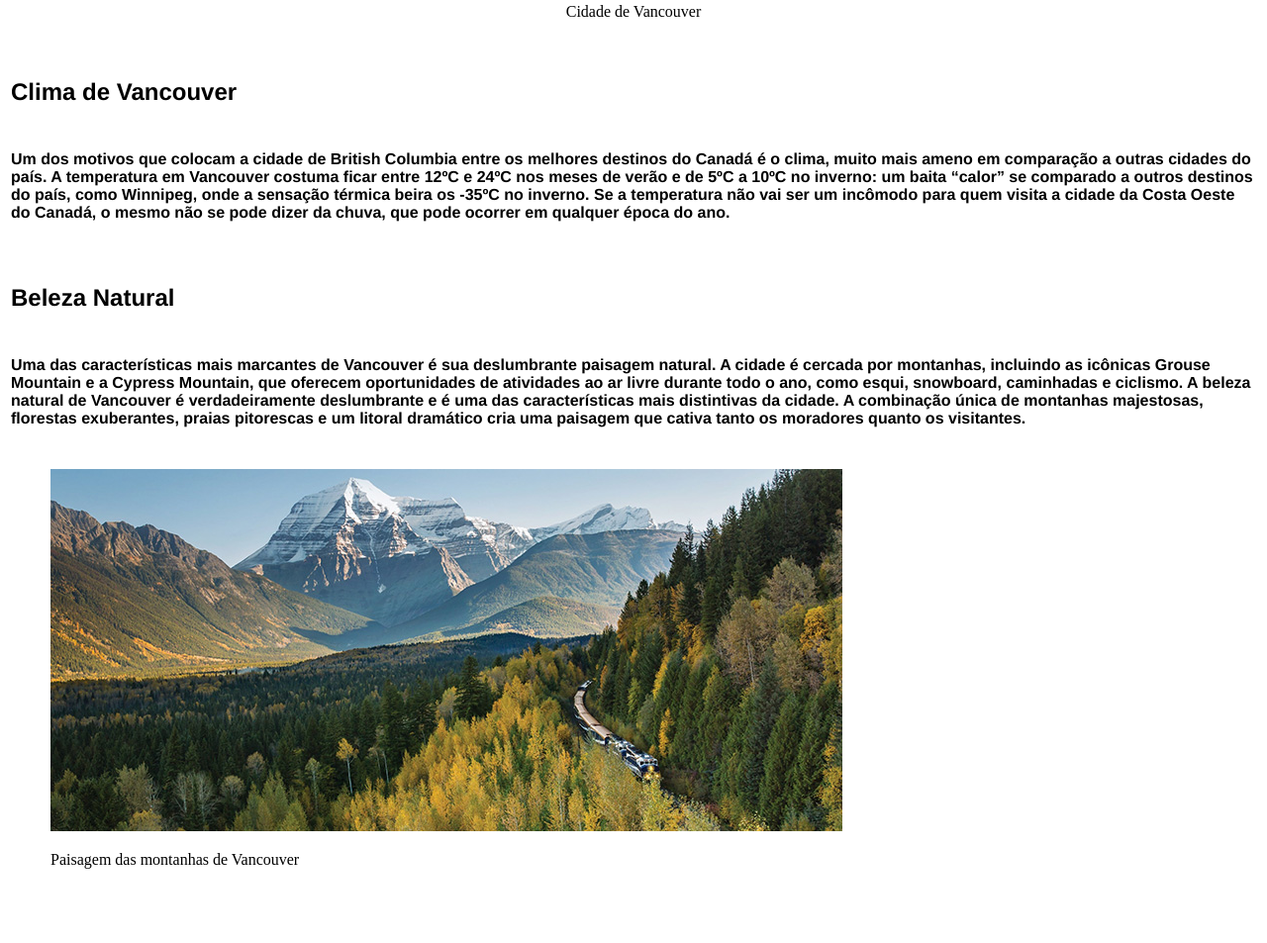
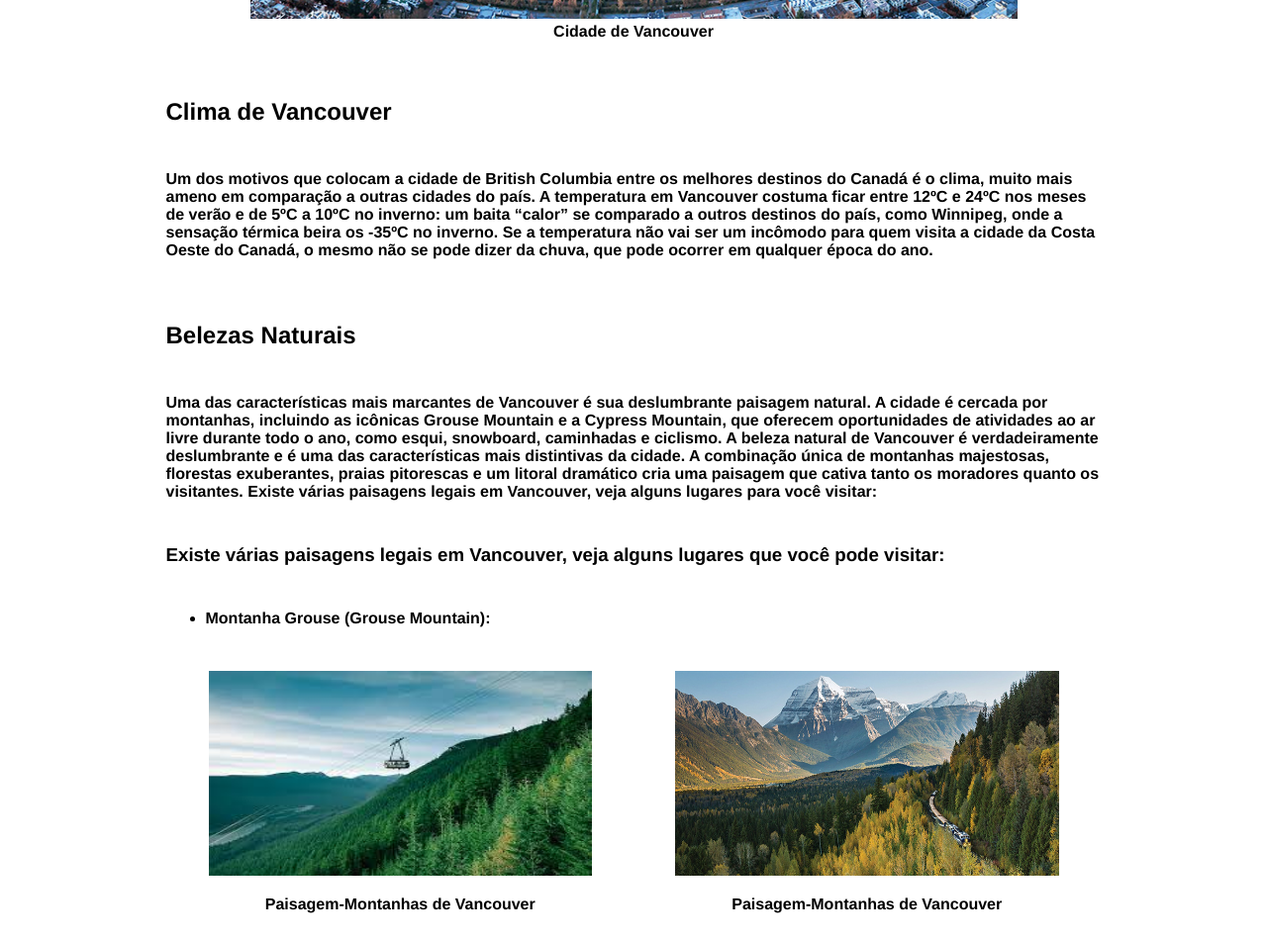
Before and after one commit to angelorian/Angelo.Rian_T1_Lugar_que_gostaria_de_conhecer, a plain HTML site: page index.html in a window 1280 px wide. Shown: the part 1302-2255 px from the top of the page at 99% size. Before the commit the page ends 2199 px from the top, so only its background shows below. Drawn offline with Linux system fonts and the light colour scheme.

Commit message:
Update index.html

```diff
--- a/index.html
+++ b/index.html
@@ -54,15 +54,14 @@
             Vancouver
         </h2>
     </font>
-    <table bgcolor="White" align="left" width="100%">
+    <table bgcolor="White" align="center" width="75%">
         <tr>
             <td>
-                <div align="left">
+                <div>
                     <font face="Helvetica">
                     <p>
                         <b>
-                            <h4>
-                                Vancouver é uma cidade bem diferente das que encontramos no Brasil. Localizada na província de Colúmbia Britânica, a oeste do Canadá, Vancouver é a terceira maior região metropolitana do país.
+                            <h4>Vancouver é uma cidade bem diferente das que encontramos no Brasil. Localizada na província de Colúmbia Britânica, a oeste do Canadá, é a terceira maior região metropolitana do país.
 
                                 Com uma excelente qualidade de vida, a cidade de Vancouver conta com um contraste entre os arranha-céus, as residências em estilo vitoriano e a natureza exuberante.
 
@@ -85,7 +84,7 @@
                 <figure>
                     <img src="img/Vancouver.jpg" width="775px" height="414px">
                     <figcaption>
-                        <font face="Heveltica"><p>Cidade de Vancouver</p></font>
+                        <font face="Helvetica"><b>Cidade de Vancouver</b></font>
                     </figcaption>
                 </figure>
             </td>
@@ -101,8 +100,7 @@
                 <div>
                     <p>
                         <b>
-                            <font face="Helvetica"><h4>
-                                Um dos motivos que colocam a cidade de British Columbia entre os melhores destinos do Canadá é o clima, muito mais ameno em comparação a outras cidades do país.
+                            <font face="Helvetica"><h4> Um dos motivos que colocam a cidade de British Columbia entre os melhores destinos do Canadá é o clima, muito mais ameno em comparação a outras cidades do país.
 
 A temperatura em Vancouver costuma ficar entre 12ºC e 24ºC nos meses de verão e de 5ºC a 10ºC no inverno: um baita “calor” se comparado a outros destinos do país, como Winnipeg, onde a sensação térmica beira os -35ºC no inverno.
 
@@ -116,7 +114,7 @@ Se a temperatura não vai ser um incômodo para quem visita a cidade da Costa Oe
         <tr>
             <td>
                 <br>
-                <font face="Helvetica"><h2>Beleza Natural</h2></font>
+                <font face="Helvetica"><h2>Belezas Naturais</h2></font>
             </td>
         </tr>
         <tr>
@@ -129,20 +127,56 @@ Se a temperatura não vai ser um incômodo para quem visita a cidade da Costa Oe
                                 A cidade é cercada por montanhas, incluindo as icônicas Grouse Mountain e a Cypress Mountain, que oferecem oportunidades de atividades ao ar livre durante todo o ano, como esqui, snowboard, caminhadas e ciclismo.
                                 A beleza natural de Vancouver é verdadeiramente deslumbrante e é uma das características mais distintivas da cidade.
                                 A combinação única de montanhas majestosas, florestas exuberantes, praias pitorescas e um litoral dramático cria uma paisagem que cativa tanto os moradores quanto os visitantes.
+                                Existe várias paisagens legais em Vancouver, veja alguns lugares para você visitar:
                             </h4></font>
                         </b>
                     </p>
                 </div>
             </td>
         </tr>
-        <tr align="">
+        <tr>
             <td>
-                <figure>
-                    <img src="img/Montanhas-Rochosas-Vancouver.jpg">
-                    <figcaption>
-                        <font face="Heveltica"><p>Paisagem das montanhas de Vancouver</p></font>
-                    </figcaption>
-                </figure>
+                <div>
+                    <p>
+                        <b>
+                            <font face="Helvetica"><h3>
+                                Existe várias paisagens legais em Vancouver, veja alguns lugares que você pode visitar:
+                            </h3></font>
+                        </b>
+                    </p>
+                </div>
+            </td>
+        </tr>
+        <tr>
+            <td>
+                <ul>
+                    <font face="Helvetica"><li><h4>Montanha Grouse (Grouse Mountain): </li></h4></font>
+                </ul>
+            </td>
+        </tr>
+        <tr>
+            <td>
+                <table width="100%" align="center">
+                    <tr>
+                        <td>
+                            <figure>
+                                <img src="img/Montanha_Grouse.jpg" width="387.5px" height="207px">
+                                <figcaption>
+                                    <font face="Helvetica" align="center"><p><b>Paisagem-Montanhas de Vancouver</b></p></font>
+                                </figcaption>
+                            </figure>
+                        </td>
+                        <td>
+                            <figure>
+                                <img src="img/Montanhas-Rochosas-Vancouver.jpg" width="387.5px" height="207px">
+                                <figcaption>
+                                    <font face="Helvetica" align="center"><p><b>Paisagem-Montanhas de Vancouver</b></p></font>
+                                </figcaption>
+                            </figure>
+                        </td>
+                    </tr>
+                </table>
+
             </td>
         </tr>
     </table>
```
